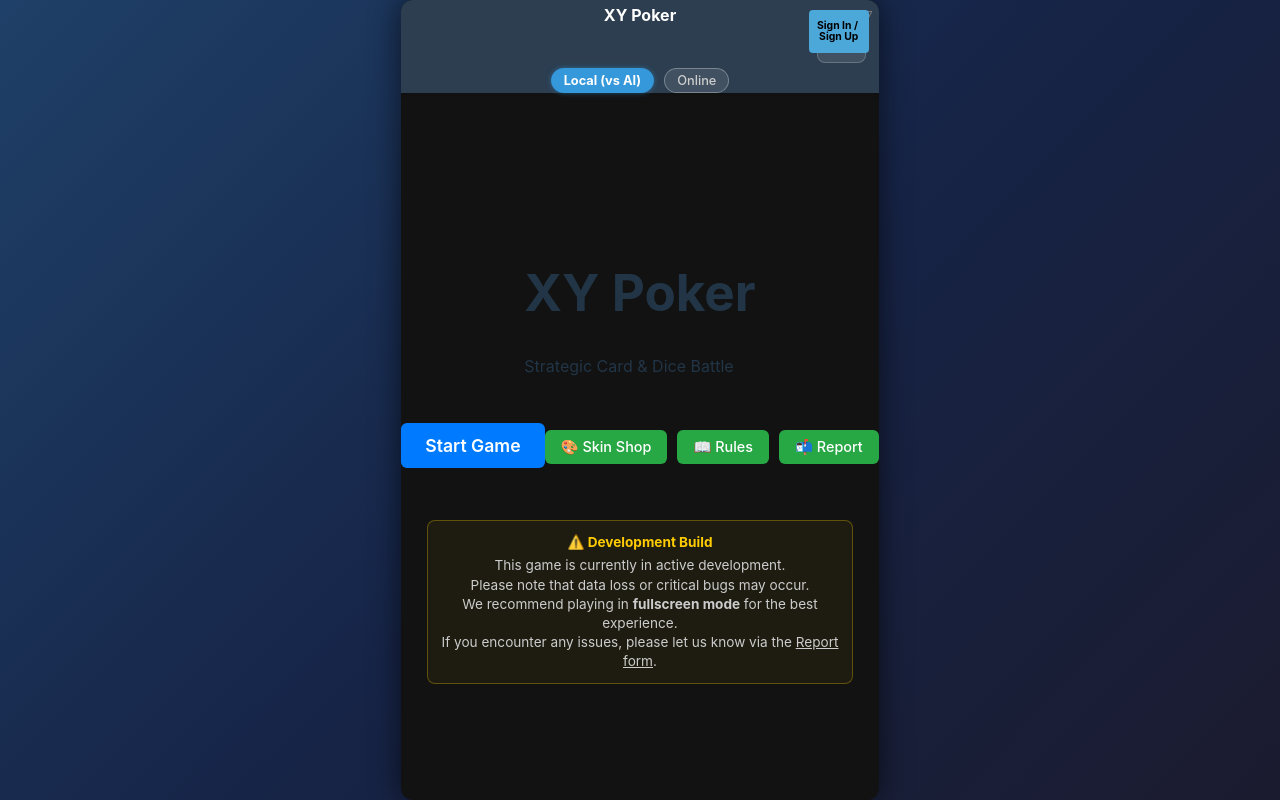
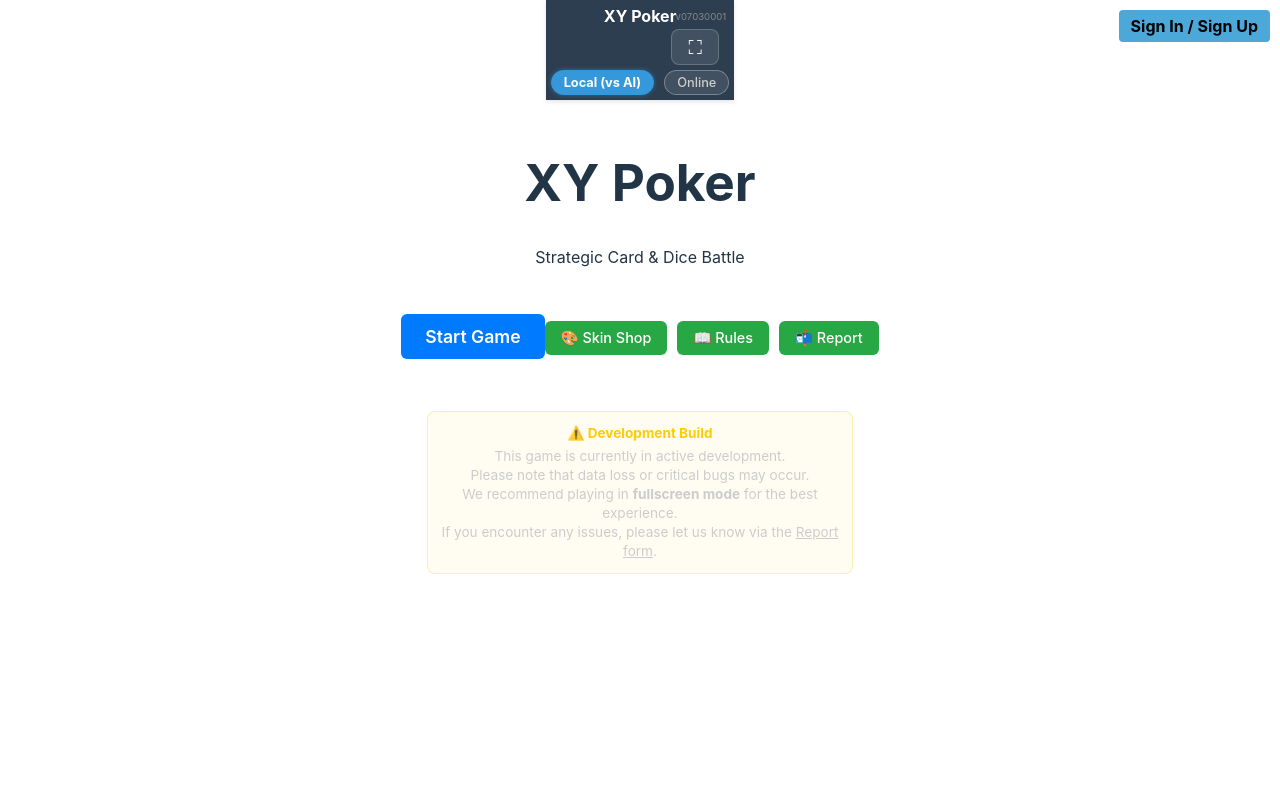
Before and after one commit to sotwat/xy-poker, a React (Vite) app: page / in a window 1280 px wide. Built offline with nearby package versions, Linux system fonts and the light colour scheme; no server answers; the database is empty.

Commit message:
v07030001 Rollback unified UI changes due to layout bugs

```diff
--- a/src/App.css
+++ b/src/App.css
@@ -1,23 +1,10 @@
-body {
-    background: linear-gradient(135deg, #1f4068, #162447, #1b1b2f);
-    display: flex;
-    justify-content: center;
-    align-items: center;
-    min-height: 100vh;
-    overflow: hidden;
-    margin: 0;
-}
-
 .app {
-    max-width: 480px;
-    width: 100%;
-    margin: 0 auto;
-    height: 100dvh;
-    box-shadow: 0 0 30px rgba(0, 0, 0, 0.6);
-    border-radius: 12px;
-    overflow: hidden;
-    position: relative;
-    background: #121212;
+  text-align: center;
+  min-height: 100vh;
+  display: flex;
+  flex-direction: column;
+  justify-content: center;
+  align-items: center;
 }
 
 /* Juice: Screen Shake */
@@ -285,12 +272,12 @@ body:has(.game-result-overlay) .app-header {
   display: block;
 }
 
-/* removed media query border */
+@media (max-width: 900px) {
   .instruction {
     width: 100%;
     text-align: center;
   }
-/* removed media query border */
+}
 
 .setup-screen {
   display: flex;
@@ -303,7 +290,7 @@ body:has(.game-result-overlay) .app-header {
 /* Mobile Optimization: Fit to Screen */
 /* Mobile Optimization: Fit to Screen */
 /* Mobile Optimization: Fit to Screen */
-/* removed media query border */
+@media (max-width: 900px) {
   .app {
     height: 100dvh;
     /* Force full viewport height */
@@ -424,7 +411,7 @@ body:has(.game-result-overlay) .app-header {
   .app-header.battle-mode {
     display: none !important;
   }
-/* removed media query border */
+}
 
 .waiting-message {
   display: flex;
@@ -510,7 +497,7 @@ body:has(.game-result-overlay) .app-header {
   font-size: 1rem;
 }
 
-/* removed media query border */
+@media (max-width: 900px) {
   .auth-status {
     top: 2px;
     right: 2px;
@@ -527,7 +514,7 @@ body:has(.game-result-overlay) .app-header {
     /* Constrain width to force stacked look if possible/needed */
     text-align: center;
   }
-/* removed media query border */
+}
 
 
 /* Ad Banner Container */
--- a/src/App.tsx
+++ b/src/App.tsx
@@ -1465,7 +1465,7 @@ function App() {
       <header className={`app-header ${(phase === 'playing' || phase === 'scoring') ? 'battle-mode' : ''}`}>
         <div className="header-title-row">
           <h1>XY Poker</h1>
-          {showVersion && <span className="version">v07022357</span>}
+          {showVersion && <span className="version">v07030001</span>}
         </div>
 
         <button
```
